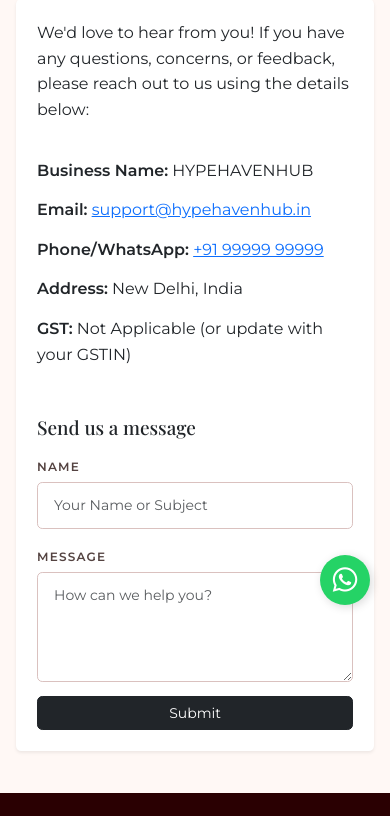
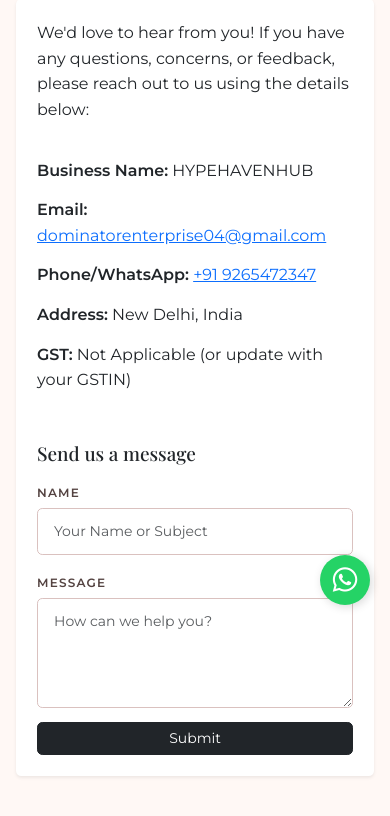
Before and after one commit to richherbalsoap/HYPEHAVENHUB, a Django app: page /contact/ in a window 390 px wide. Shown: the part 219-1035 px from the top of the page. Run offline with Django 5.2, Linux system fonts and the light colour scheme; data comes from the database, SQL or seed files in the repository; data that the repository does not hold is empty; parts of the project's set-up code (start-up, migrations or seed data) failed here and were passed over; some libraries are stand-ins or nearby versions.

Commit message:
Update email and phone number details

```diff
--- a/store/templates/store/about_us.html
+++ b/store/templates/store/about_us.html
@@ -20,7 +20,7 @@
                 <ul class="list-unstyled mt-2">
                     <li><strong>Business Name:</strong> HYPEHAVENHUB</li>
                     <li><strong>GST:</strong> Not Applicable</li>
-                    <li><strong>Contact:</strong> support@hypehavenhub.in</li>
+                    <li><strong>Contact:</strong> dominatorenterprise04@gmail.com</li>
                 </ul>
             </div>
         </div>
--- a/store/templates/store/contact_us.html
+++ b/store/templates/store/contact_us.html
@@ -13,8 +13,8 @@
                 <p>We'd love to hear from you! If you have any questions, concerns, or feedback, please reach out to us using the details below:</p>
                 <ul class="list-unstyled mt-4">
                     <li class="mb-3"><strong>Business Name:</strong> HYPEHAVENHUB</li>
-                    <li class="mb-3"><strong>Email:</strong> <a href="mailto:support@hypehavenhub.in">support@hypehavenhub.in</a></li>
-                    <li class="mb-3"><strong>Phone/WhatsApp:</strong> <a href="https://wa.me/919999999999">+91 99999 99999</a></li>
+                    <li class="mb-3"><strong>Email:</strong> <a href="mailto:dominatorenterprise04@gmail.com">dominatorenterprise04@gmail.com</a></li>
+                    <li class="mb-3"><strong>Phone/WhatsApp:</strong> <a href="https://wa.me/919265472347">+91 9265472347</a></li>
                     <li class="mb-3"><strong>Address:</strong> New Delhi, India</li>
                     <li class="mb-3"><strong>GST:</strong> Not Applicable (or update with your GSTIN)</li>
                 </ul>
--- a/store/templates/store/privacy_policy.html
+++ b/store/templates/store/privacy_policy.html
@@ -22,7 +22,7 @@
                 <p>We implement strict security measures to maintain the safety of your personal information. Your payment details are processed securely and not stored on our servers.</p>
 
                 <h5 class="mt-4">4. Contact Us</h5>
-                <p>If you have any questions regarding this privacy policy, you may contact us at <a href="mailto:support@hypehavenhub.in">support@hypehavenhub.in</a>.</p>
+                <p>If you have any questions regarding this privacy policy, you may contact us at <a href="mailto:dominatorenterprise04@gmail.com">dominatorenterprise04@gmail.com</a>.</p>
             </div>
         </div>
     </div>
--- a/templates/base.html
+++ b/templates/base.html
@@ -338,7 +338,7 @@ document.addEventListener("DOMContentLoaded", function() {
 {% block extra_js %}{% endblock %}
 
 <!-- WhatsApp Floating Button -->
-<a href="https://wa.me/919999999999" class="whatsapp-float" target="_blank">
+<a href="https://wa.me/919265472347" class="whatsapp-float" target="_blank">
   <i class="fab fa-whatsapp"></i>
 </a>
 
```
